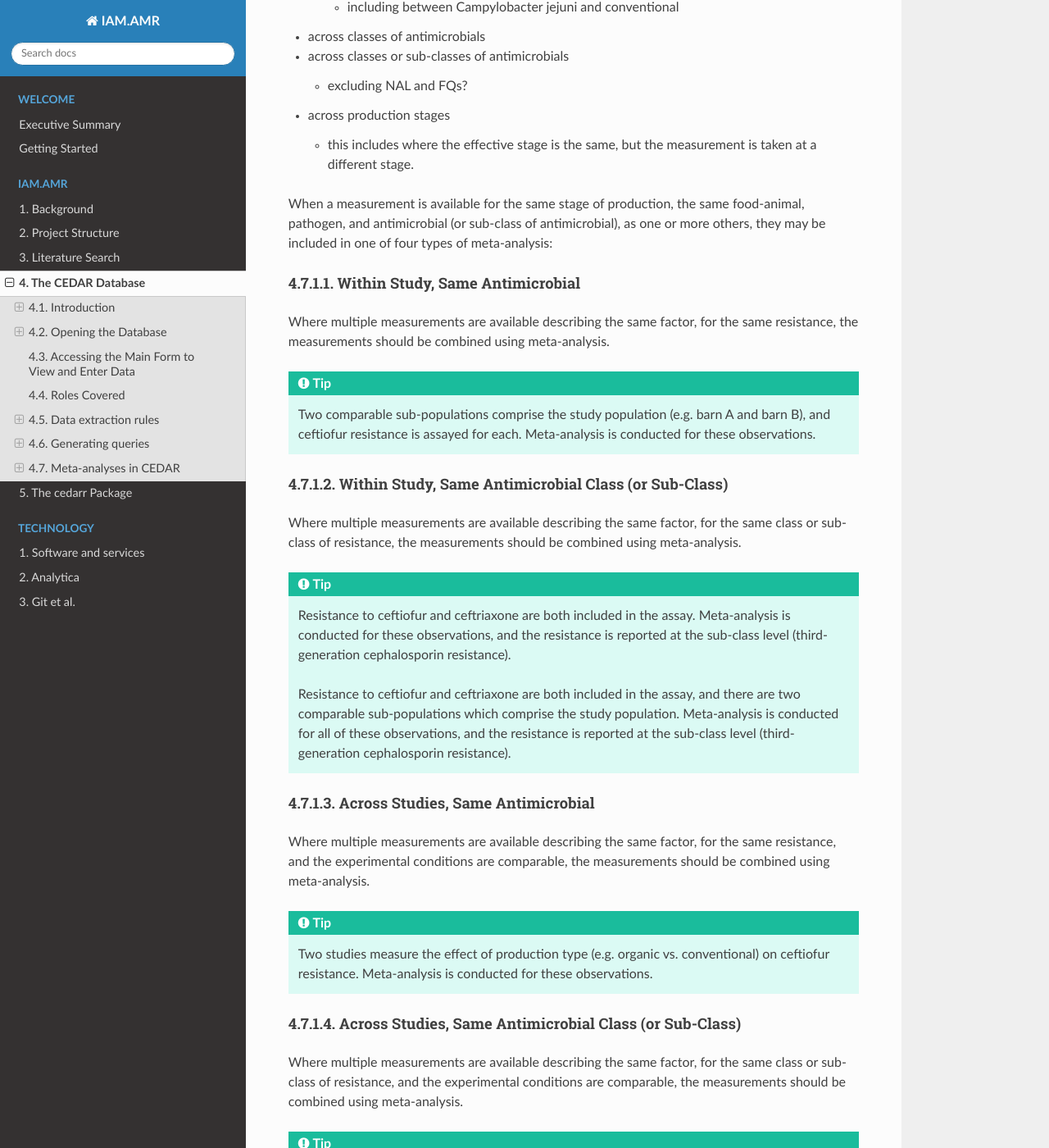
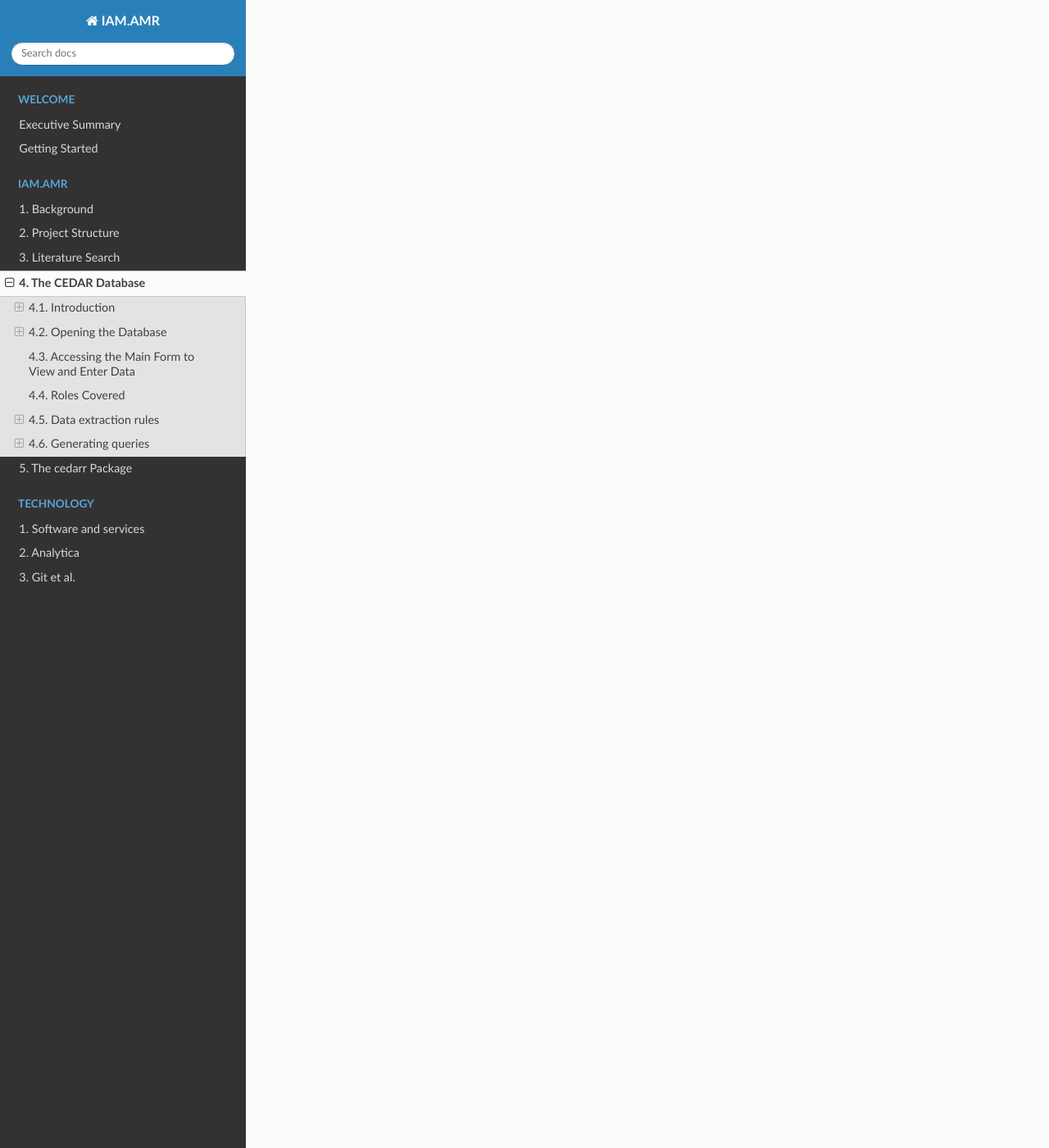
Before and after one commit to chapb/IAM.AMR.DOC, a Sphinx documentation site: the page built from source/project/cedardb.rst, in a window 1280 px wide and 1400 px high, scrolled down 8738 px. Shown: the whole window at 82% size. Built offline with Sphinx 7.4.7 and the Read the Docs theme 2.0.0, drawn with Linux system fonts in a browser that asks for light colours; formulas are drawn with MathJax 3; some of the changed text lies outside the part shown.

Commit message:
Migrated meta-analyses guidelines to new site
Guidelines are in https://goto.iam.amr.pub/meta-analyses

```diff
--- a/source/project/cedardb.rst
+++ b/source/project/cedardb.rst
@@ -241,67 +241,3 @@ Required Fields
 - [Meta-analysis ID]
 - [Meta-analysis Resistance]
 - [Exclude IAM?]
-
-Meta-analyses in CEDAR
-----------------------
-Meta-analysis is a statistical approach for combining data from multiple studies, often used to increase statistical power, or resolve uncertainty in effect size or direction. The simplest way to think of a meta-analysis is as a weighted average of the included observations, where the weighting accounts for the statistical properties of the studies.
-
-Meta-analysis is used in the IAM.AMR project to derive a single effect estimator where multiple studies, or multiple observations within a study, are available to describe a given factor.
-
-When should meta-analysis be performed?
-~~~~~~~~~~~~~~~~~~~~~~~~~~~~~~~~~~~~~~~
-Meta-analysis must only be performed where the effect measure, and the study populations, are identical or highly similar. Therefore, meta-analysis should **never** be performed:
-
-* across food-animal species (species)
-* across bacterial species (pathogens)
-
-   * including between Campylobacter jejuni and conventional
-
-* across classes of antimicrobials
-* across classes or sub-classes of antimicrobials
-
-  * excluding NAL and FQs?
-
-* across production stages
-
-  * this includes where the effective stage is the same, but the measurement is taken at a different stage.
-
-
-When a measurement is available for the same stage of production, the same food-animal, pathogen, and antimicrobial (or sub-class of antimicrobial), as one or more others, they may be included in one of four types of meta-analysis:
-
-Within Study, Same Antimicrobial
-++++++++++++++++++++++++++++++++
-Where multiple measurements are available describing the same factor, for the same resistance, the measurements should be combined using meta-analysis.
-
-.. tip::
-   Two comparable sub-populations comprise the study population (e.g. barn A and barn B), and ceftiofur resistance is assayed for each. Meta-analysis is conducted for these observations.
-
-Within Study, Same Antimicrobial Class (or Sub-Class)
-+++++++++++++++++++++++++++++++++++++++++++++++++++++
-Where multiple measurements are available describing the same factor, for the same class or sub-class of resistance, the measurements should be combined using meta-analysis.
-
-.. tip::
-   Resistance to ceftiofur and ceftriaxone are both included in the assay. Meta-analysis is conducted for these observations, and the resistance is reported at the sub-class level (third-generation cephalosporin resistance).
-
-   Resistance to ceftiofur and ceftriaxone are both included in the assay, and there are two comparable sub-populations which comprise the study population. Meta-analysis is conducted for all of these observations, and the resistance is reported at the sub-class level (third-generation cephalosporin resistance).
-
-Across Studies, Same Antimicrobial
-++++++++++++++++++++++++++++++++++
-Where multiple measurements are available describing the same factor, for the same resistance, and the experimental conditions are comparable, the measurements should be combined using meta-analysis.
-
-.. tip::
-   Two studies measure the effect of production type (e.g. organic vs. conventional) on ceftiofur resistance. Meta-analysis is conducted for these observations.
-
-Across Studies, Same Antimicrobial Class (or Sub-Class)
-+++++++++++++++++++++++++++++++++++++++++++++++++++++++
-Where multiple measurements are available describing the same factor, for the same class or sub-class of resistance, and the experimental conditions are comparable, the measurements should be combined using meta-analysis.
-
-.. tip::
-   Two studies measure the effect of production type (e.g. organic vs. conventional), one on ceftiofur resistance, and the other on ceftriaxone resistance. Meta-analysis is conducted for these observations.
-
-
-How is the meta-analysis performed?
-~~~~~~~~~~~~~~~~~~~~~~~~~~~~~~~~~~~
-Where multiple measurements are identified as qualifying for inclusion in a meta-analysis, the records are tagged within the CEDAR database by an administrator. When these records are retrieved by a query, and submitted for processing using the cedarr package, a random-effect meta-analysis is automatically performed, and the original records are optionally dropped from the output.
-
-If you identify a record which should be included in a meta-analysis, please notify a CEDAR administrator.
```
